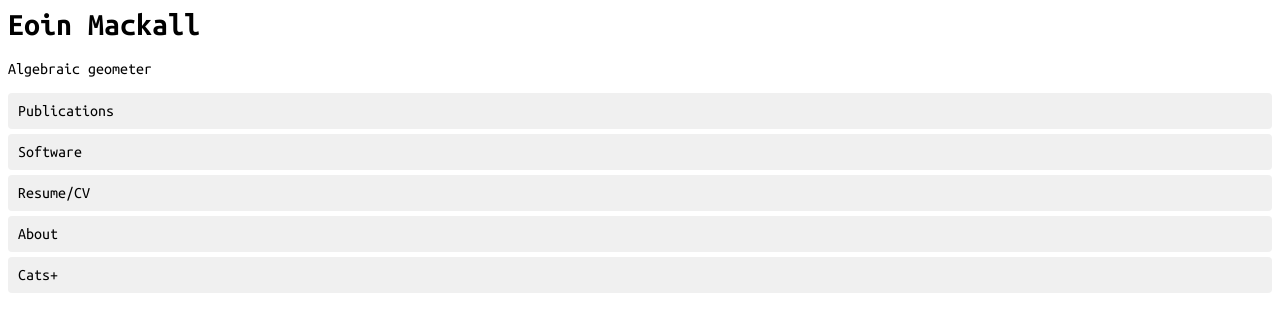
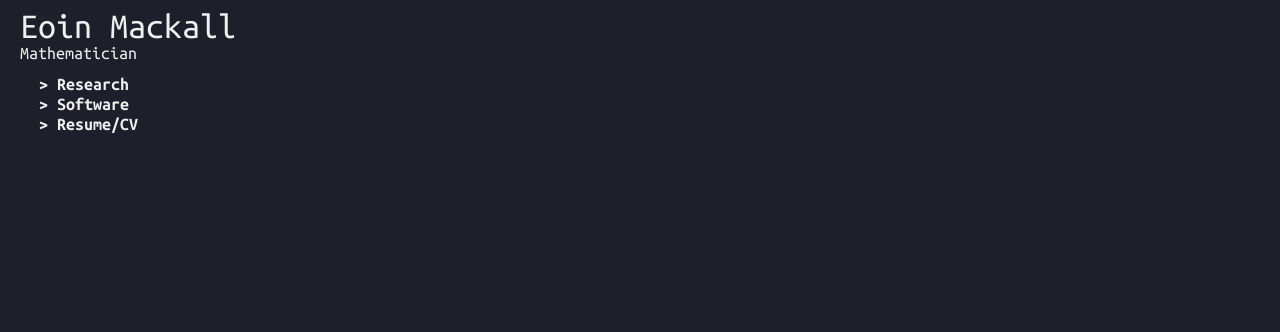
Before and after one commit to eoinmackall/eoinmackall.github.io, a Jekyll site: the page new_website/index.html, which Jekyll copies as it is, in a window 1280 px wide. Shown: the top 332 px of the page. Built offline with Jekyll 4.4.1, drawn with Linux system fonts in a browser that asks for light colours.

Commit message:
Color...

```diff
--- a/new_website/index.html
+++ b/new_website/index.html
@@ -7,17 +7,18 @@
   <link rel="stylesheet" href="./main.css">
 </head>
 
+
 <body>
+  <header>
     <h1>Eoin Mackall</h1>
-  <p>Algebraic geometer</p>
+    <p>Mathematician</p>
+  </header>
 
   <div class="Home-menu">
     <ul class="drop-down">
-      <li class="item">Publications</li>
-      <li class="item">Software</li>
-      <li class="item">Resume/CV</li>
-      <li class="item">About</li>
-      <li class="item">Cats+</li>
+      <li class="item">> Research</li>
+      <li class="item">> Software</li>
+      <li class="item">> Resume/CV</li>
     </ul>
   </div>
 </body>
--- a/new_website/main.css
+++ b/new_website/main.css
@@ -1,5 +1,32 @@
+/* Color theme:
+--------------------------
+  background color: #1D1F2A
+  text color: #f0f0f0
+  highlight: #a7b0d1
+
+ */
+
+* {
+  background: #1D1F2A;
+  font-family: 'Ubuntu Mono', monospace;
+  font-weight: 700;
+  color: #f0f0f0;
+}
+
+header h1 {
+  margin-bottom: 0px;
+  font-weight: 400;
+}
+
+header p {
+  margin-top: 0px;
+  margin-bottom: 2px;
+  font-weight: 400;
+}
+
 body {
-  font-family: 'Ubuntu Mono', monospace;
+  margin-left:20px;
+  font-size: 18px;
 }
 
 /* 1. Define the "Drop and Fade" movement */
@@ -17,14 +44,15 @@ body {
 /* 2. Basic styling for the list */
 .drop-down {
   list-style: none;
+  margin-top: 12px;
   padding: 0;
 }
 
 .item {
-  background: #f0f0f0;
-  margin: 5px 0;
-  padding: 10px;
+  margin-left: 18px;
+  padding: 1px;
   border-radius: 4px;
+  background-color: transparent;
 
   /* Apply the animation */
   animation: dropDown 0.5s ease-out forwards;
@@ -33,6 +61,10 @@ body {
   opacity: 0;
 }
 
+.item:hover {
+  color: #f67280;
+}
+
 /* 3. Stagger the appearance using delays */
 .item:nth-child(1) { animation-delay: 0.3s; }
 .item:nth-child(2) { animation-delay: 0.5s; }
```
Lines whose indentation alone changed are shown as unchanged.
